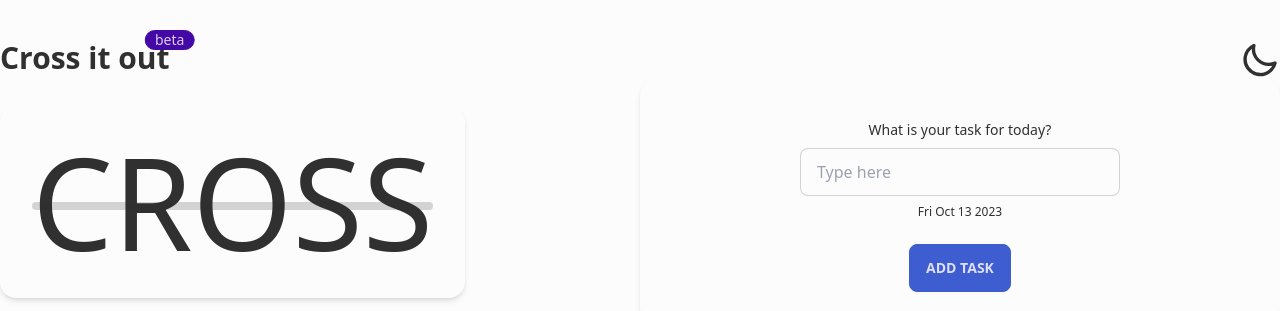
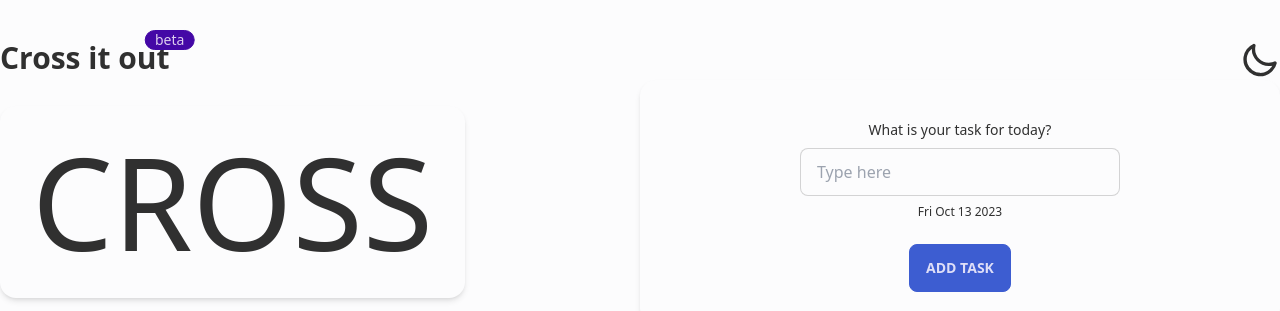
Before and after one commit to Mykola-Dzoban/cross_it_out, a React (Create React App) app: page / in a window 1280 px wide. Shown: the top 311 px of the page. Built offline with nearby package versions, Linux system fonts and the light colour scheme.

Commit message:
added progress

```diff
--- a/src/components/Card.js
+++ b/src/components/Card.js
@@ -1,16 +1,18 @@
+import { useSelector } from "react-redux";
+
 const Card = () => {
-	// const streak = useSelector((state) => state.streak.value);
-
-	// const dispatch = useDispatch();
+	const progress = useSelector((state) => state.streak.progress);
 
 	return (
 		<div className="card w-auto bg-base-100 shadow-md">
 			<div className="card-body">
 				<div className="w-full flex gap-1 flex-wrap  relative">
-					<progress
-						className="progress progress-error w-full absolute top-[50%] z-50 transition"
-						value={0}
-						max="100"></progress>
+					{progress !== 0 && (
+						<progress
+							className="progress progress-error w-full absolute top-[50%] z-50 transition"
+							value={progress}
+							max="100"></progress>
+					)}
 					<span className=" text-7xl z-0 md:text-9xl">CROSS</span>
 				</div>
 			</div>
--- a/src/components/Form.js
+++ b/src/components/Form.js
@@ -1,7 +1,7 @@
 import { nanoid } from 'nanoid';
 import { useState } from 'react';
 import { useDispatch } from 'react-redux';
-import { addTask } from '../reducer';
+import { addTask, updateProgress } from '../reducer';
 
 const Form = () => {
 	const dispatch = useDispatch();
@@ -38,6 +38,7 @@ const Form = () => {
 							className="btn btn-secondary"
 							onClick={() => {
 								dispatch(addTask({ id: nanoid(), task, isDone: false }));
+                                dispatch(updateProgress());
 								setTask('');
 							}}>
 							add task
--- a/src/components/Tasks.js
+++ b/src/components/Tasks.js
@@ -1,5 +1,5 @@
 import { useDispatch, useSelector } from 'react-redux';
-import { toggleTask } from '../reducer';
+import { toggleTask, updateProgress } from '../reducer';
 
 const Tasks = () => {
 	const tasks = useSelector((state) => state.streak.tasks);
@@ -17,7 +17,10 @@ const Tasks = () => {
 									type="checkbox"
 									defaultChecked={isDone}
 									className="checkbox checkbox-secondary checkbox-sm"
-									onChange={() => dispatch(toggleTask(id))}
+									onChange={() => {
+										dispatch(toggleTask(id));
+										dispatch(updateProgress());
+									}}
 								/>
 								<p className={`text-2xl ${isDone ? 'line-through' : ''}`}>{task}</p>
 							</div>
--- a/src/reducer/index.js
+++ b/src/reducer/index.js
@@ -15,9 +15,13 @@ const getTasksFromLocalStorage = () => {
 	const tasks = localStorage.getItem('tasks') || '[]';
 	return JSON.parse(tasks);
 };
+const getProgressFromLocalStorage = () => {
+	const tasks = localStorage.getItem('progress') || '0';
+	return JSON.parse(tasks);
+};
 
 const initialState = {
-	value: 0,
+	progress: getProgressFromLocalStorage(),
 	tasks: getTasksFromLocalStorage(),
 	theme: getThemeFromLocalStorage(),
 };
@@ -46,12 +50,16 @@ export const streakSlice = createSlice({
 			});
 			localStorage.setItem('tasks', JSON.stringify(state.tasks));
 		},
-		countDoneTasks: (state) => {
-			state.value += 1;
+		updateProgress: (state) => {
+			const totalTasks = state.tasks.length;
+			const doneTasks = state.tasks.filter((task) => task.isDone).length;
+			const progress = (doneTasks / totalTasks) * 100;
+			state.progress = progress;
+			localStorage.setItem('progress', JSON.stringify(state.progress));
 		},
 	},
 });
 
-export const { addTask, toggleTheme, toggleTask } = streakSlice.actions;
+export const { addTask, toggleTheme, toggleTask, updateProgress } = streakSlice.actions;
 
 export default streakSlice.reducer;
```
